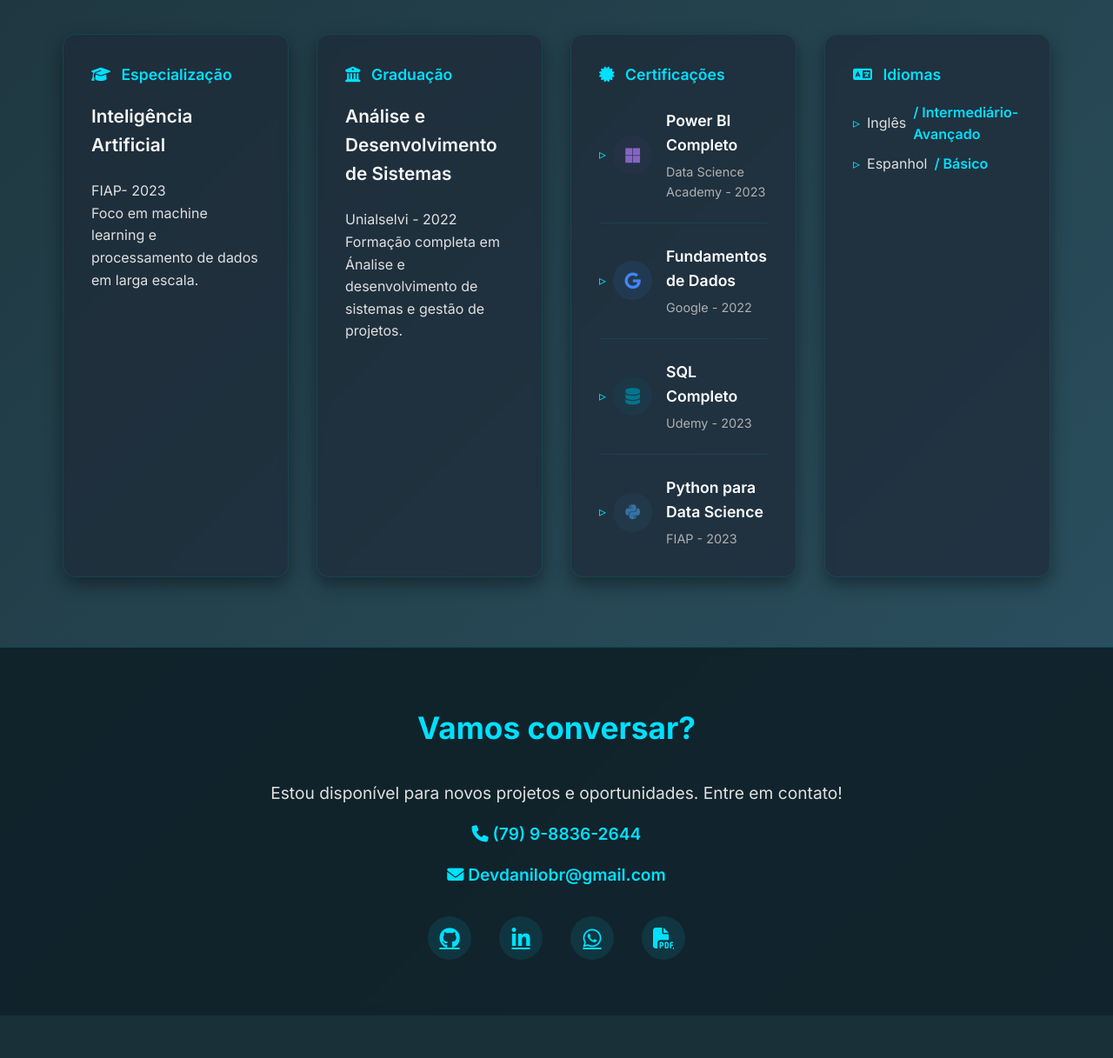
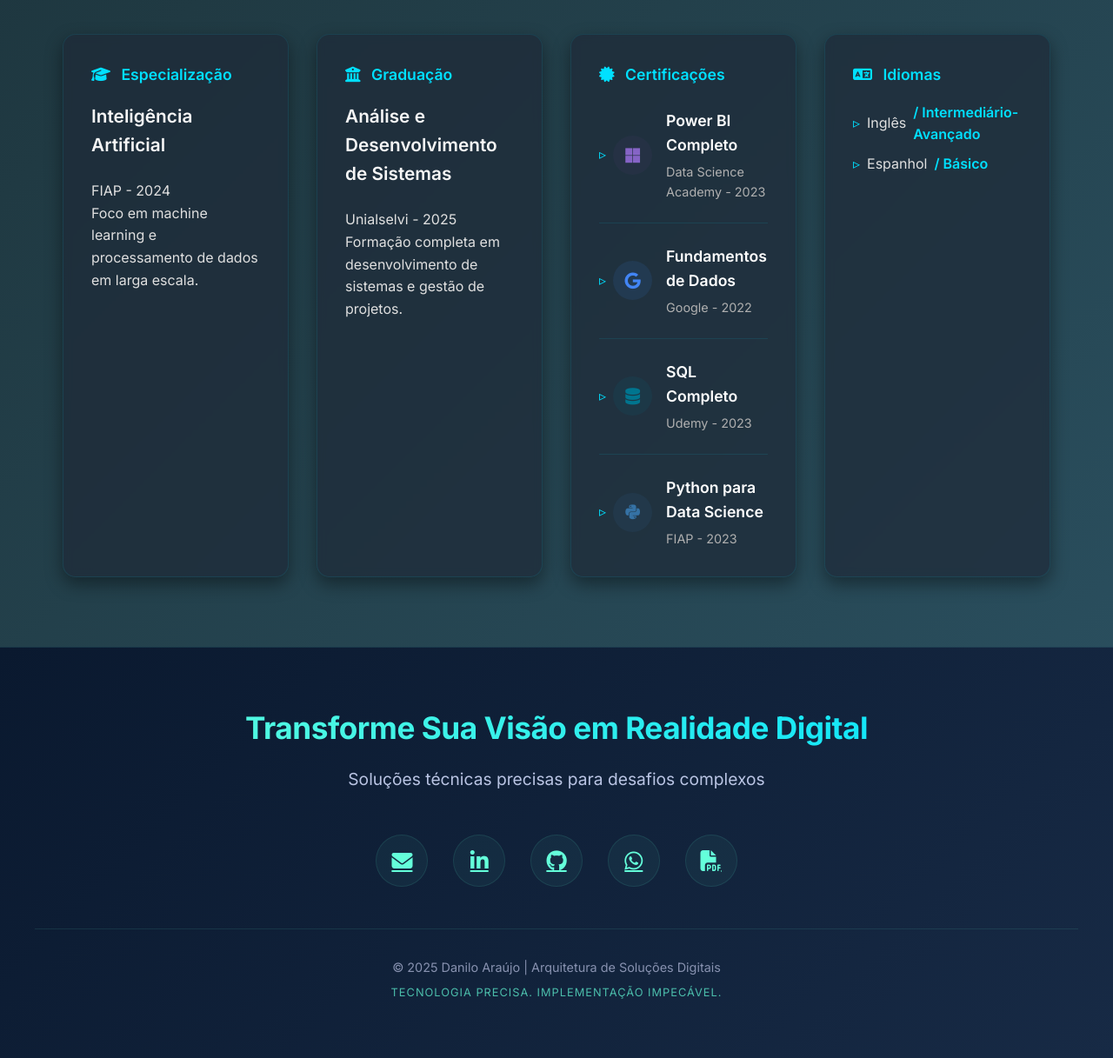
Before and after one commit to Danilooar/Portifolio-, a Flask app: page / in a window 1280 px wide. Shown: the part 2040-3257 px from the top of the page at 87% size. Before the commit the page ends 3208 px from the top, so only its background shows below. Run offline with Flask 3, Linux system fonts and the light colour scheme.

Commit message:
Version Oficial

```diff
--- a/render.yaml
+++ /dev/null
@@ -1,6 +0,0 @@
-Nome: meu-portfolio
-Branch: main
-Runtime: Python 3
-Build Command: pip install -r requirements.txt
-Start Command: gunicorn app:app
-Plano: Free
--- a/templates/index.html
+++ b/templates/index.html
@@ -416,57 +416,108 @@
       color: #00e0ff;
     }
 
-    /* Footer Aprimorado */
-    footer {
-      text-align: center;
+    /* Footer Profissional */
+    .footer-authority {
+      background: linear-gradient(135deg, #0a192f 0%, #172a45 100%);
       padding: 4rem 2rem;
-      background-color: rgba(15, 32, 39, 0.9);
-      border-top: 1px solid rgba(0, 224, 255, 0.2);
-      backdrop-filter: blur(5px);
-      -webkit-backdrop-filter: blur(5px);
+      border-top: 1px solid rgba(100, 255, 218, 0.1);
+      color: #ccd6f6;
+      font-family: 'Inter', sans-serif;
     }
 
-    footer h2 {
-      color: #00e0ff;
-      margin-bottom: 2rem;
-      font-size: 2.2rem;
+    .footer-container {
+      max-width: 1200px;
+      margin: 0 auto;
+      text-align: center;
     }
 
-    .contato-texto {
-      font-size: 1.2rem;
+    .footer-headline {
+      font-size: 2.2rem;
       margin-bottom: 1rem;
-      color: #e0e0e0;
+      background: linear-gradient(90deg, #64ffda, #00e0ff);
+      -webkit-background-clip: text;
+      background-clip: text;
+      color: transparent;
+      font-weight: 700;
+      letter-spacing: -0.5px;
     }
 
-    .contato-texto strong {
-      color: #00e0ff;
-      font-weight: 600;
+    .footer-subheadline {
+      font-size: 1.2rem;
+      margin-bottom: 3rem;
+      opacity: 0.9;
+      font-weight: 400;
     }
 
-    .social-links {
+    .contact-channels {
       display: flex;
       justify-content: center;
-      gap: 2rem;
-      margin-top: 2rem;
+      gap: 1.8rem;
+      margin-bottom: 3rem;
+      flex-wrap: wrap;
     }
 
-    .social-link {
+    .channel-icon {
+      position: relative;
+      width: 60px;
+      height: 60px;
+      border-radius: 50%;
       display: flex;
       align-items: center;
       justify-content: center;
-      width: 50px;
-      height: 50px;
-      background: rgba(0, 224, 255, 0.1);
-      border-radius: 50%;
-      color: #00e0ff;
+      background: rgba(100, 255, 218, 0.05);
+      color: #64ffda;
       font-size: 1.5rem;
-      transition: all 0.3s ease;
+      transition: all 0.3s cubic-bezier(0.645, 0.045, 0.355, 1);
+      border: 1px solid rgba(100, 255, 218, 0.1);
     }
 
-    .social-link:hover {
-      background: #00e0ff;
-      color: #0f2027;
+    .channel-icon:hover {
+      background: rgba(100, 255, 218, 0.1);
       transform: translateY(-5px);
+      color: #00e0ff;
+      box-shadow: 0 10px 20px rgba(0, 0, 0, 0.2);
+    }
+
+    .channel-icon .tooltip {
+      position: absolute;
+      bottom: -40px;
+      left: 50%;
+      transform: translateX(-50%);
+      background: #112240;
+      color: #64ffda;
+      padding: 5px 10px;
+      border-radius: 4px;
+      font-size: 0.8rem;
+      opacity: 0;
+      transition: opacity 0.3s;
+      white-space: nowrap;
+      pointer-events: none;
+      border: 1px solid rgba(100, 255, 218, 0.2);
+    }
+
+    .channel-icon:hover .tooltip {
+      opacity: 1;
+    }
+
+    .footer-signature {
+      margin-top: 2rem;
+      padding-top: 2rem;
+      border-top: 1px solid rgba(100, 255, 218, 0.1);
+    }
+
+    .copyright {
+      font-size: 0.9rem;
+      margin-bottom: 0.5rem;
+      color: #8892b0;
+    }
+
+    .tech-stamp {
+      font-size: 0.8rem;
+      letter-spacing: 1px;
+      text-transform: uppercase;
+      color: #64ffda;
+      opacity: 0.7;
     }
 
     /* Responsividade */
@@ -509,6 +560,20 @@
       .portfolio-botao-container {
         flex-direction: column;
       }
+
+      .footer-headline {
+        font-size: 1.8rem;
+      }
+
+      .footer-subheadline {
+        font-size: 1rem;
+      }
+
+      .channel-icon {
+        width: 50px;
+        height: 50px;
+        font-size: 1.2rem;
+      }
     }
 
     /* Efeitos de Foco */
@@ -531,7 +596,7 @@
 </head>
 <body>
   <header>
-    <img src="{{ url_for('static', filename='img/DANILO.png') }}" alt="Marca Danilo">
+    <img src="/static/img/DANILO.png" alt="Marca Danilo">
     <nav>
       <ul>
         <li><a href="#experiencia">Experiência</a></li>
@@ -539,16 +604,15 @@
         <li><a href="#contato">Contato</a></li>
       </ul>
     </nav>
-    {% block content %}{% endblock %}
   </header>
 
   <main>
-    <img alt="Foto Danilo" src="{{ url_for('static', filename='img/Danilof.jpg') }}" class="highlight">
+    <img src="static/img/Danilof.jpg" alt="Foto Danilo">
 
     <div class="intro-text">
       <h1>Danilo Araujo</h1>
       <p>Backend Developer & Data Analyst</p>
-      <p>Desenvolvo soluções robustas e escaláveis com Python,Django,Flask e C#</p>
+      <p>Desenvolvo soluções robustas e escaláveis com Python, Django, Flask e C#</p>
       <p>Transformo dados em insights valiosos com Power BI e SQL</p>
       <p>Localizado em Aracaju-SE 🏖</p>
 
@@ -576,7 +640,7 @@
           <span class="tech-tag">Azure</span>
         </div>
         <div class="portfolio-img-container">
-          <img src="{{ url_for('static', filename='img/edf.gif') }}" alt="BRDEV Concessionária" class="portfolio-img">
+          <img src="static/img/edf.gif" alt="BRDEV Concessionária" class="portfolio-img">
         </div>
         <div class="portfolio-botao-container">
           <a href="https://github.com/Danilooar/BRDEV_CAR/tree/main" target="_blank" class="portfolio-botao"><i class="fas fa-code"></i> Código</a>
@@ -594,7 +658,7 @@
           <span class="tech-tag">ETL</span>
         </div>
         <div class="portfolio-img-container">
-          <img src="{{ url_for('static', filename='img/dashboard.gif')  }} " alt="Dashboard Power BI" class="portfolio-img">
+          <img src="static/img/Dashboard.gif" alt="Dashboard Power BI" class="portfolio-img">
         </div>
         <div class="portfolio-botao-container">
           <a href="https://github.com/Danilooar/projeto-powerbi" target="_blank" class="portfolio-botao"><i class="fas fa-code"></i> Repositório</a>
@@ -612,7 +676,7 @@
           <span class="tech-tag">JavaScript</span>
         </div>
         <div class="portfolio-img-container">
-          <img src="{{ url_for('static', filename='img/PRODUCT.gif') }}" alt="BRDEV Estoque" class="portfolio-img">
+          <img src="static/img/PRODUCT.gif" alt="BRDEV Estoque" class="portfolio-img">
         </div>
         <div class="portfolio-botao-container">
           <a href="#" target="_blank" class="portfolio-botao"><i class="fas fa-code"></i> Código</a>
@@ -632,15 +696,15 @@
       <div class="quadrado">
         <h3><i class="fas fa-graduation-cap"></i> Especialização</h3>
         <h4>Inteligência Artificial</h4>
-        <p>FIAP- 2023</p>
+        <p>FIAP - 2024</p>
         <p>Foco em machine learning e processamento de dados em larga escala.</p>
       </div>
 
       <div class="quadrado">
         <h3><i class="fas fa-university"></i> Graduação</h3>
         <h4>Análise e Desenvolvimento de Sistemas</h4>
-        <p>Unialselvi - 2022</p>
-        <p>Formação completa em Ánalise e desenvolvimento de sistemas e gestão de projetos.</p>
+        <p>Unialselvi - 2025</p>
+        <p>Formação completa em desenvolvimento de sistemas e gestão de projetos.</p>
       </div>
 
       <div class="quadrado">
@@ -703,26 +767,54 @@
     </div>
   </section>
 
-  <footer id="contato">
-    <h2>Vamos conversar?</h2>
-    <p class="contato-texto">Estou disponível para novos projetos e oportunidades. Entre em contato!</p>
-    <p class="contato-texto"><strong><i class="fas fa-phone"></i> (79) 9-8836-2644</strong></p>
-    <p class="contato-texto"><strong><i class="fas fa-envelope"></i> Devdanilobr@gmail.com</strong></p>
+  <footer id="contato" class="footer-authority">
+    <div class="footer-container">
+      <h2 class="footer-headline">Transforme Sua Visão em Realidade Digital</h2>
+      <p class="footer-subheadline">Soluções técnicas precisas para desafios complexos</p>
 
-    <div class="social-links">
-      <a href="https://github.com/Danilooar" target="_blank" class="social-link" aria-label="GitHub">
-        <i class="fab fa-github"></i>
-      </a>
-      <a href="www.linkedin.com/in/devdanilo" target="_blank" class="social-link" aria-label="LinkedIn">
-        <i class="fab fa-linkedin-in"></i>
-      </a>
-      <a href="#" class="social-link" aria-label="WhatsApp">
-        <i class="fab fa-whatsapp"></i>
-      </a>
-      <a href="#" class="social-link" aria-label="Currículo">
-        <i class="fas fa-file-pdf"></i>
-      </a>
+      <div class="contact-channels">
+
+        <!-- E-mail -->
+        <a href="mailto:devdanilobr@gmail.com?subject=Proposta%20de%20Projeto&body=Precisamos%20de%20sua%20expertise%20técnica..." class="channel-icon" aria-label="Enviar e-mail para devdanilobr@gmail.com">
+          <i class="fas fa-envelope"></i>
+          <span class="tooltip">Entre em contato por email</span>
+        </a>
+
+        <!-- LinkedIn -->
+        <a href="https://www.linkedin.com/in/devdanilo" target="_blank" rel="noopener noreferrer" class="channel-icon" aria-label="Perfil no LinkedIn">
+          <i class="fab fa-linkedin-in"></i>
+          <span class="tooltip">Conecte-se profissionalmente</span>
+        </a>
+
+        <!-- GitHub -->
+        <a href="https://github.com/Danilooar" target="_blank" rel="noopener noreferrer" class="channel-icon" aria-label="Repositórios no GitHub">
+          <i class="fab fa-github"></i>
+          <span class="tooltip">Explore meu código</span>
+        </a>
+
+        <!-- WhatsApp -->
+        <a href="https://wa.me/5579988362644?text=Gostaria%20de%20conversar%20sobre%20um%20projeto..." target="_blank" rel="noopener noreferrer" class="channel-icon" aria-label="Enviar mensagem no WhatsApp">
+          <i class="fab fa-whatsapp"></i>
+          <span class="tooltip">Conversa rápida</span>
+        </a>
+
+        <!-- Currículo -->
+        <a href="https://drive.google.com/file/d/1QqA7u0rftJv8RdYQu_MDqGMenBgG91VW/view?usp=drive_link" class="channel-icon" aria-label="Baixar currículo">
+          <i class="fas fa-file-pdf"></i>
+          <span class="tooltip">Meu histórico técnico</span>
+        </a>
+      </div>
+
+      <div class="footer-signature">
+        <p class="copyright">© <span id="current-year"></span> Danilo Araújo | Arquitetura de Soluções Digitais</p>
+        <p class="tech-stamp">Tecnologia precisa. Implementação impecável.</p>
+      </div>
     </div>
   </footer>
+
+  <script>
+    // Atualiza o ano automaticamente
+    document.getElementById('current-year').textContent = new Date().getFullYear();
+  </script>
 </body>
 </html>
```
Also changed, not shown: vercel.json, 2 other files.
